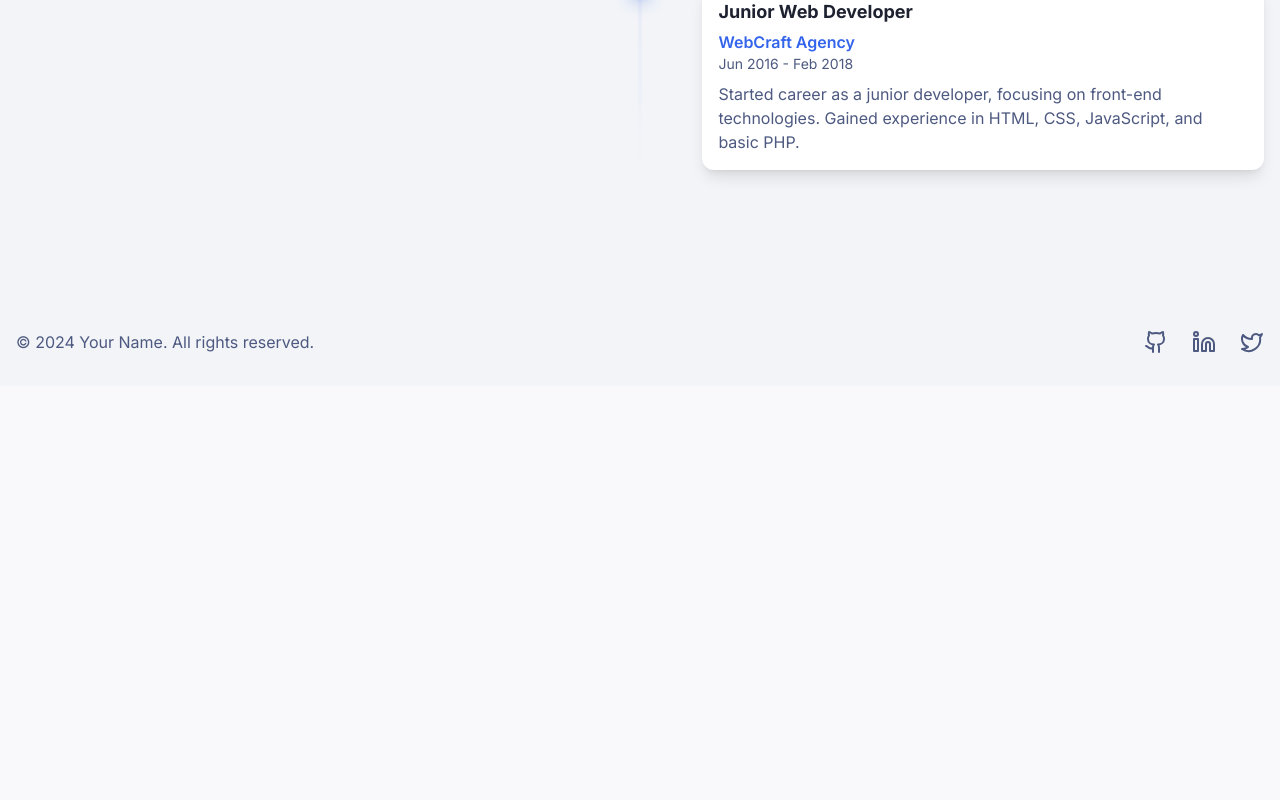
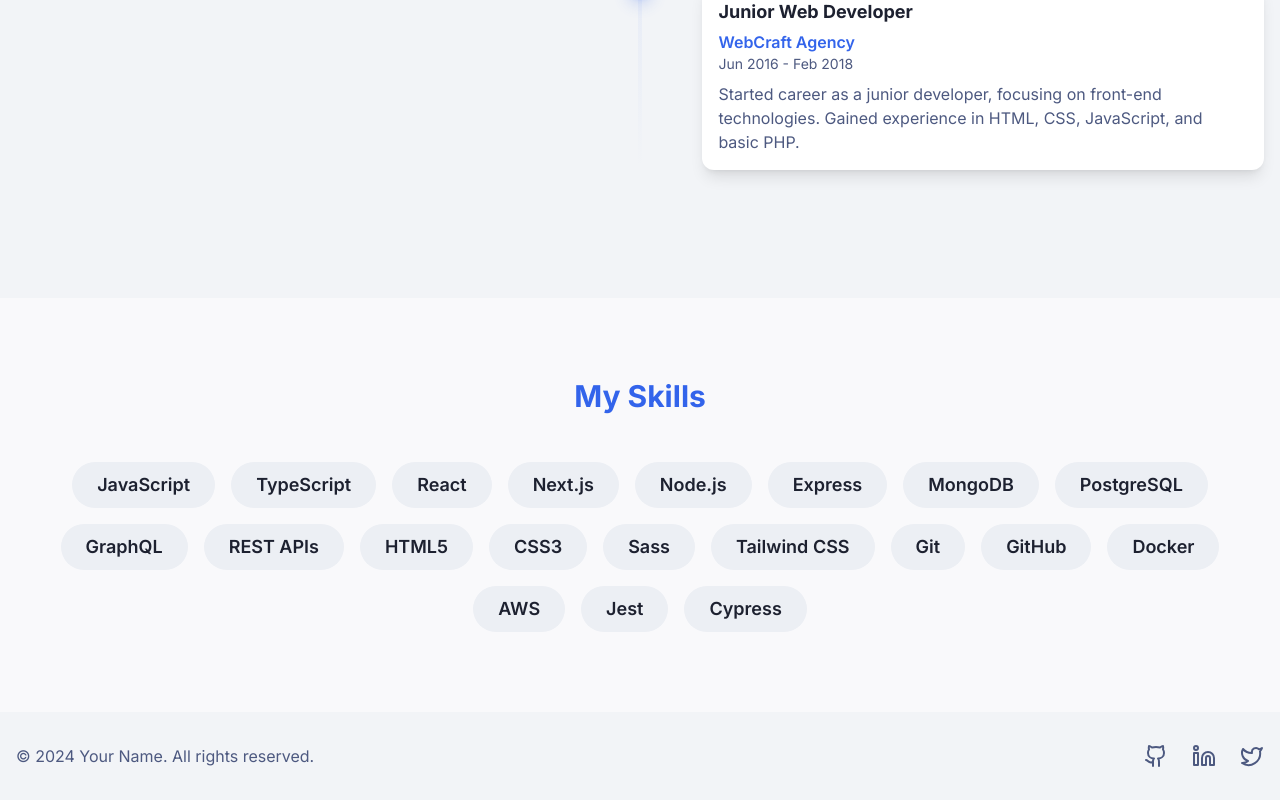
Before and after one commit to AmrAbouElkair/Portfolio, a Next.js app: page / in a window 1280 px wide. Shown: the part 2014-2814 px from the top of the page. Before the commit the page ends 2400 px from the top, so only its background shows below. Built offline with nearby package versions, Linux system fonts and the light colour scheme.

Commit message:
Add Skills section and import it in the route

```diff
--- a/src/app/page.tsx
+++ b/src/app/page.tsx
@@ -4,6 +4,7 @@ import {
   Header,
   Hero,
   Experience,
+  Skills,
 } from "@/components/views/home";
 
 export default function Home() {
@@ -14,6 +15,7 @@ export default function Home() {
         <Hero />
         <About />
         <Experience />
+        <Skills />
       </main>
       <Footer />
     </div>
--- a/src/components/views/home/index.ts
+++ b/src/components/views/home/index.ts
@@ -3,3 +3,4 @@ export { default as Footer } from "./sections/Footer";
 export { default as Hero } from "./sections/Hero";
 export { default as About } from "./sections/About";
 export { default as Experience } from "./sections/Experiance";
+export { default as Skills } from "./sections/Skills";
--- /dev/null
+++ b/src/components/views/home/sections/Skills.tsx
@@ -0,0 +1,69 @@
+"use client";
+
+import { motion } from "framer-motion";
+import { Badge } from "@/components/ui/badge";
+
+const skills = [
+  "JavaScript",
+  "TypeScript",
+  "React",
+  "Next.js",
+  "Node.js",
+  "Express",
+  "MongoDB",
+  "PostgreSQL",
+  "GraphQL",
+  "REST APIs",
+  "HTML5",
+  "CSS3",
+  "Sass",
+  "Tailwind CSS",
+  "Git",
+  "GitHub",
+  "Docker",
+  "AWS",
+  "Jest",
+  "Cypress",
+];
+
+export default function Skills() {
+  return (
+    <section id="skills" className="py-20">
+      <div className="container mx-auto px-4">
+        <motion.h2
+          className="text-3xl font-bold mb-12 text-center gradient-text"
+          initial={{ opacity: 0, y: -20 }}
+          whileInView={{ opacity: 1, y: 0 }}
+          transition={{ duration: 0.5 }}
+          viewport={{ once: true }}
+        >
+          My Skills
+        </motion.h2>
+        <motion.div
+          className="flex flex-wrap justify-center gap-4"
+          initial={{ opacity: 0, y: 20 }}
+          whileInView={{ opacity: 1, y: 0 }}
+          transition={{ duration: 0.5, delay: 0.2 }}
+          viewport={{ once: true }}
+        >
+          {skills.map((skill, index) => (
+            <motion.div
+              key={skill}
+              initial={{ opacity: 0, scale: 0.8 }}
+              whileInView={{ opacity: 1, scale: 1 }}
+              transition={{ duration: 0.5, delay: index * 0.05 }}
+              viewport={{ once: true }}
+            >
+              <Badge
+                variant="secondary"
+                className="text-lg py-2 px-6 rounded-full hover:bg-primary hover:text-primary-foreground transition-colors"
+              >
+                {skill}
+              </Badge>
+            </motion.div>
+          ))}
+        </motion.div>
+      </div>
+    </section>
+  );
+}
```
